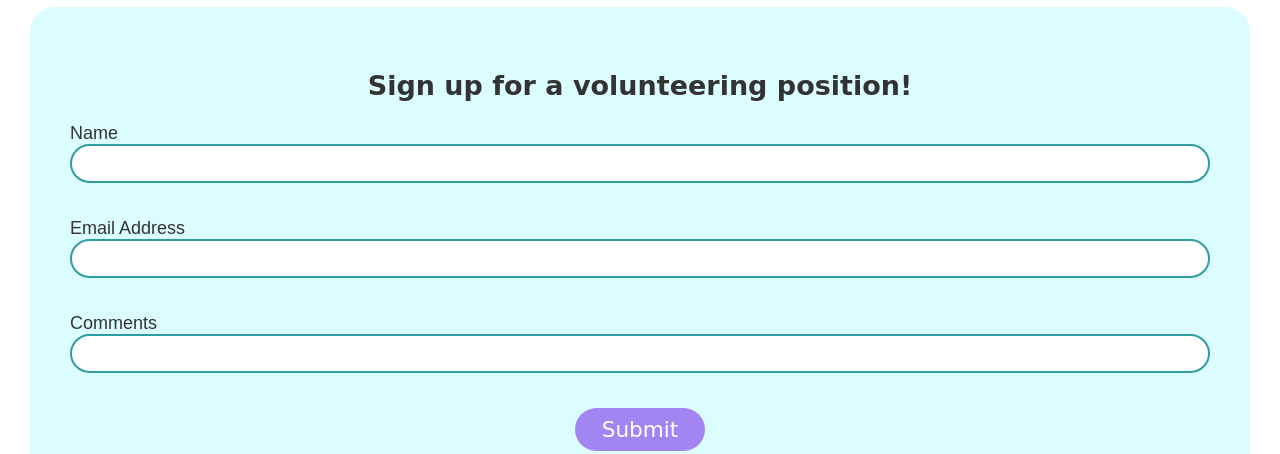
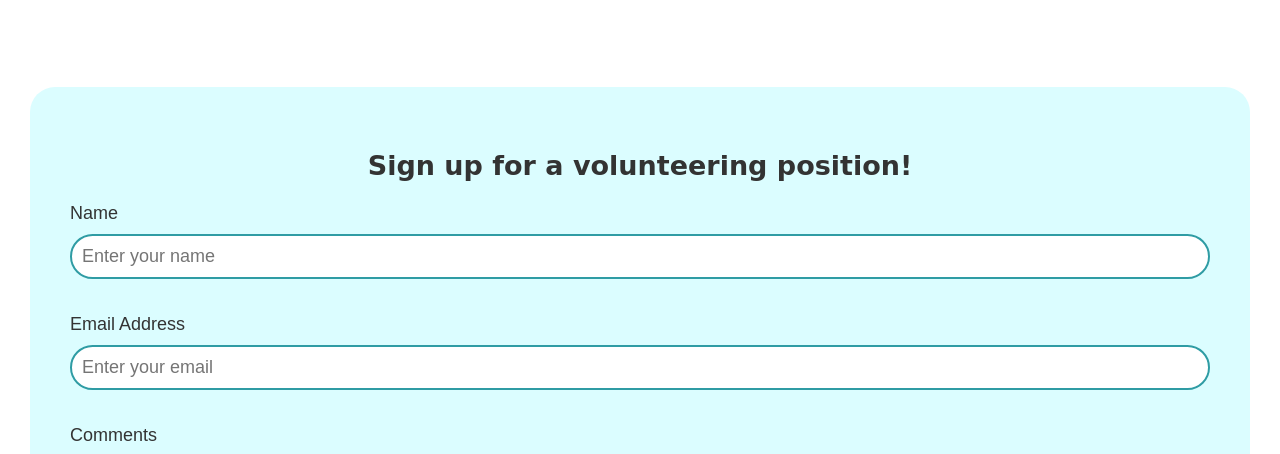
Before and after one commit to ayiluong/Comp126Final, a plain HTML site: page help.html in a window 1280 px wide. Shown: the part 842-1296 px from the top of the page. Drawn offline with Linux system fonts and the light colour scheme; some packages are replaced by stand-ins of ours; a script that the page names is missing; a web font is replaced by a local one.

Commit message:
Final touches

```diff
--- a/css/stylescats.css
+++ b/css/stylescats.css
@@ -7,6 +7,7 @@ body {
 
 }
 
+
 body{
   font-family: "League Spartan", sans-serif;
   background-color: white;
@@ -15,7 +16,16 @@ body{
   font-size: 18px;
 }
 
+.grid-container {
+  display: grid;
+  grid-template-columns: auto;
+  grid-template-rows: auto auto auto auto 1fr;
+  grid-template-areas: "navbar" "photobanner" "main" "form" "footer"
+}
+
+
 .photobanner{
+  grid-area: photobanner;
   margin: 40px 0;
   height: 500px;
   background-size: cover;
@@ -26,6 +36,9 @@ body{
 
 }
 
+.contents{
+  grid-area: main;
+}
 
 .pginfo{
   background-color: #e0dafd;
@@ -42,6 +55,7 @@ body{
 }
 
 .catCrew{
+  grid-area: form;
   background-color: #2f9ca4;
   border-radius: 25px;
   margin: 0 40px 100px;
@@ -72,7 +86,7 @@ body{
 .bsf form {
   margin: 20px auto;
   padding: 30px 40px;
-  border-radius: 20px;
+  border-radius: 25px;
   box-shadow: 0 2px 8px rgb(32, 27, 69);
   background-color: #2f9ca4;
   display: flex;
@@ -111,7 +125,7 @@ body{
   margin-top: 4px;
   margin-bottom: 15px;
   border: 1px solid #ccc;
-  border-radius: 8px;
+  border-radius: 25px;
   box-sizing: border-box;
   font-size: 1rem;
 }
@@ -250,6 +264,7 @@ h1{
 
 
 @media screen and (min-width: 768px) {
+
   h1{
     font-size: 5rem;
   }
@@ -262,7 +277,6 @@ h1{
     height: fit-content;
     align-self: center;
   }
-
 
   .bsf form {
     flex-direction: row;
@@ -281,4 +295,5 @@ h1{
     border-radius: 12px;
   }
 
+
   }
--- a/css/styleshelp.css
+++ b/css/styleshelp.css
@@ -104,6 +104,8 @@ h1 {
 .form label, input {
     font-family: "League Spartan", sans-serif;
     color: #333;
+    font-size: 18px;
+    margin: 10px 0;
 }
 
 input {
@@ -144,7 +146,7 @@ button:hover, button:focus {
 
     .info {
         display: grid;
-        margin: 0 auto;
+        margin: 40px auto;
     }
 
     .grid-container {
--- a/help.html
+++ b/help.html
@@ -76,9 +76,9 @@
   <h2>Sign up for a volunteering position!</h2>
     <form action="index.html" method="POST">
       <label for="username">Name</label>
-      <input id="username" type="text" name="userid">
+      <input id="username" type="text" name="userid" placeholder="Enter your name" required>
       <label for="email-address">Email Address</label>
-      <input id="email-address" type="email" name="email">
+      <input id="email-address" type="email" name="email" placeholder="Enter your email" required>
       <label for="comments">Comments</label>
       <input id="comments" type="text" name="text">
       <button type="submit">Submit</button>
```
Also changed, not shown: img/catcafe.jpg.
